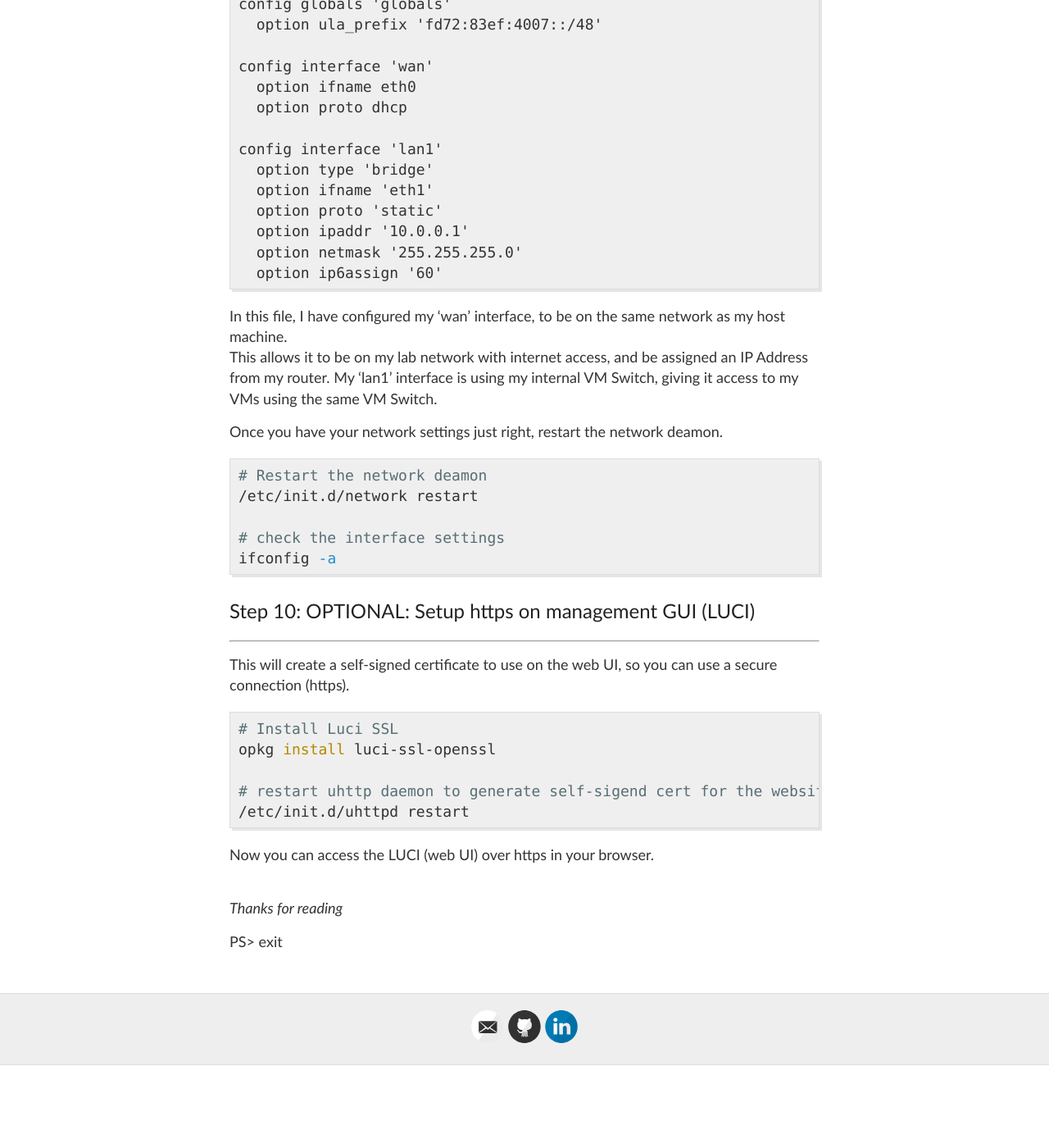
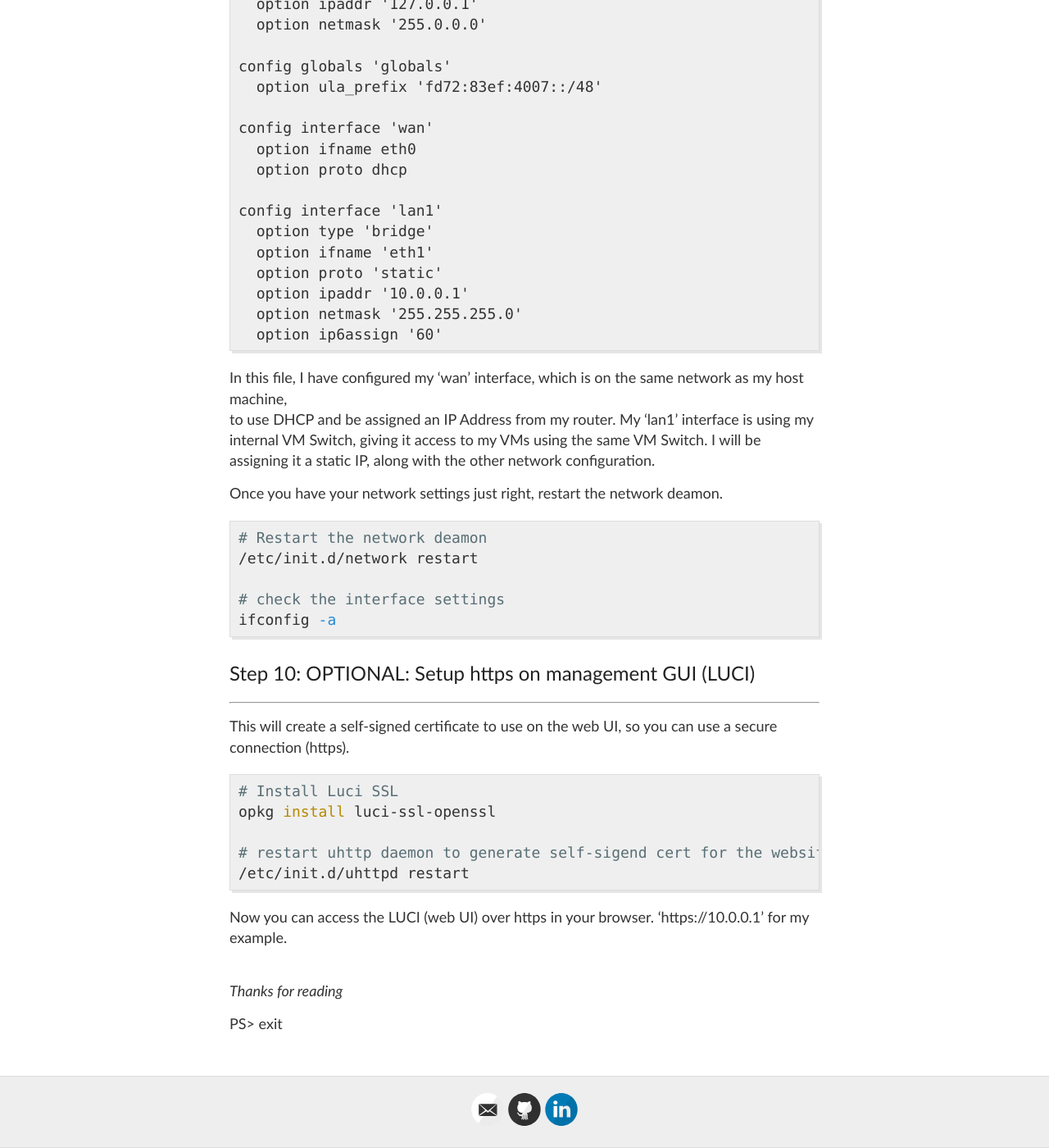
Before and after one commit to briansworth/dev, a Jekyll site: the page built from _posts/2019-7-27-OpenWrt-on-HyperV.md, in a window 1280 px wide and 1400 px high, scrolled down 7481 px. Shown: the whole window at 82% size. Built offline with Jekyll 4.4.1, drawn with Linux system fonts in a browser that asks for light colours; before the commit the page ends 8780 px from its top, so only the background shows below that; some of the changed text lies outside the part shown.

Commit message:
General description improvements

````diff
--- a/_posts/2019-7-27-OpenWrt-on-HyperV.md
+++ b/_posts/2019-7-27-OpenWrt-on-HyperV.md
@@ -84,7 +84,7 @@ sudo curl http://downloads.openwrt.org/releases/18.06.1/targets/x86/64/openwrt-1
 sudo gzip -dk /tmp/openwrt-18.06.1.img.gz
 ```
 
-### Step 4: Write the OpenWRT Image to disk
+### Step 4: Write the OpenWRT Image to Disk
 ---
 
 We will need to identify the new disk we added to our Linux VM in step 2.
@@ -157,7 +160,7 @@ Start-VM $wrtName
 vmconnect localhost $wrtName
 ```
 
-It should do its configuration and boot into the OS
+It should do its configuration and boot into the OS.
 After it has completed the boot, (you can press enter to get to the cmd line)
 you can run some commands to see what you have.
 
@@ -359,11 +362,11 @@ config interface 'lan1'
 ```
 
 In this file, I have configured my 'wan' interface,
-to be on the same network as my host machine.
-This allows it to be on my lab network with internet access,
-and be assigned an IP Address from my router.
+which is on the same network as my host machine,
+to use DHCP and be assigned an IP Address from my router.
 My 'lan1' interface is using my internal VM Switch, giving it access
 to my VMs using the same VM Switch.
+I will be assigning it a static IP, along with the other network configuration.
 
 <p>
   Once you have your network settings just right, restart the network deamon.
@@ -392,3 +395,4 @@ opkg install luci-ssl-openssl
 ```
 
 Now you can access the LUCI (web UI) over https in your browser.
+'https://10.0.0.1' for my example.
````
Also changed, not shown: other parts of _posts/2019-7-27-OpenWrt-on-HyperV.md (+6 -3 lines).
